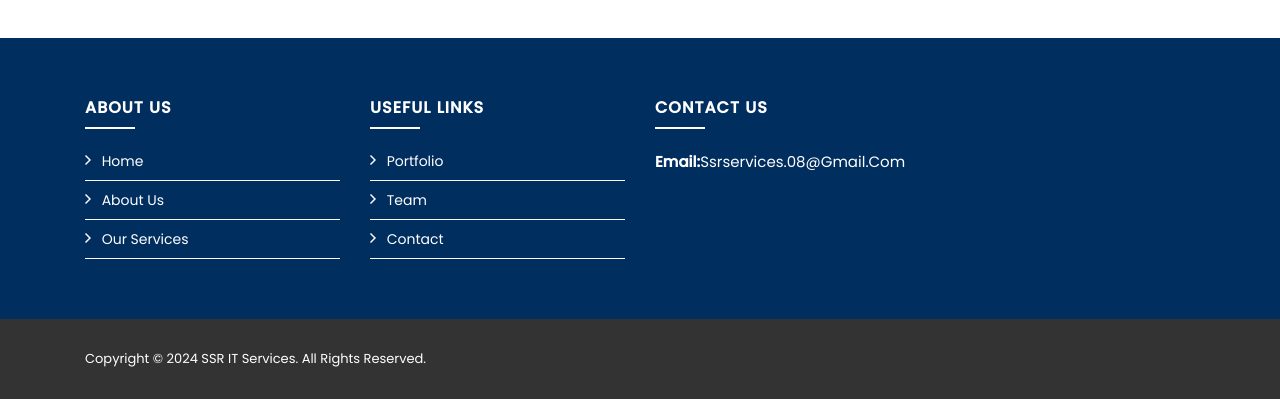
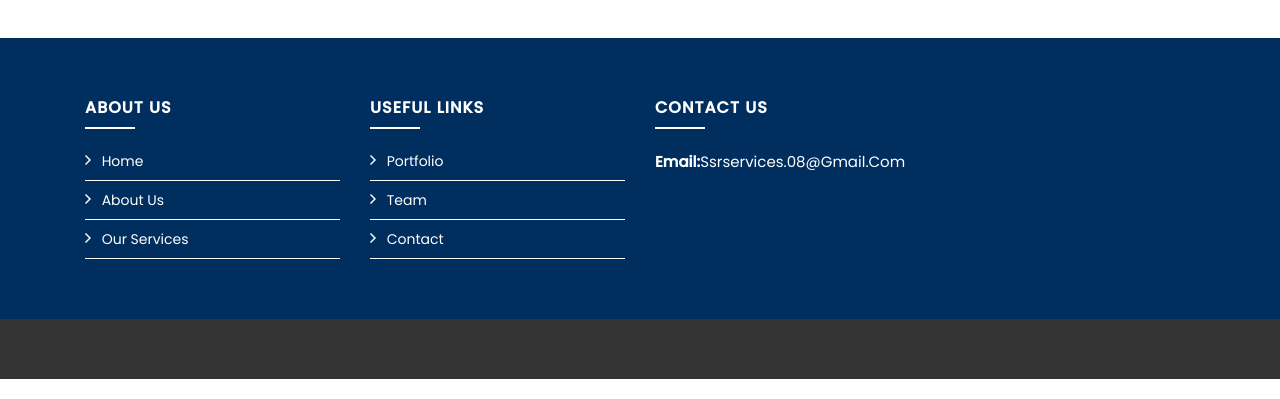
Before and after one commit to SyamSundarKV/ssr-it-services, a plain HTML site: page index.html in a window 1280 px wide. Shown: the part 3919-4318 px from the top of the page. Drawn offline with nearby package versions, Linux system fonts and the light colour scheme.

Commit message:
Update index.html

```diff
--- a/index.html
+++ b/index.html
@@ -258,8 +258,7 @@
       <div class="container">
           <div class="row align-items-center">
               <div class="col-md-6 copyright" style="color: #fff; font-size: 1.3rem;">
-                  Copyright &copy; 2024 SSR IT Services. All Rights Reserved.
-              </div>
+                 <!-- Copyright &copy; 2024 SSR IT Services. All Rights Reserved.-->
           </div>
       </div>
   </div>
```
